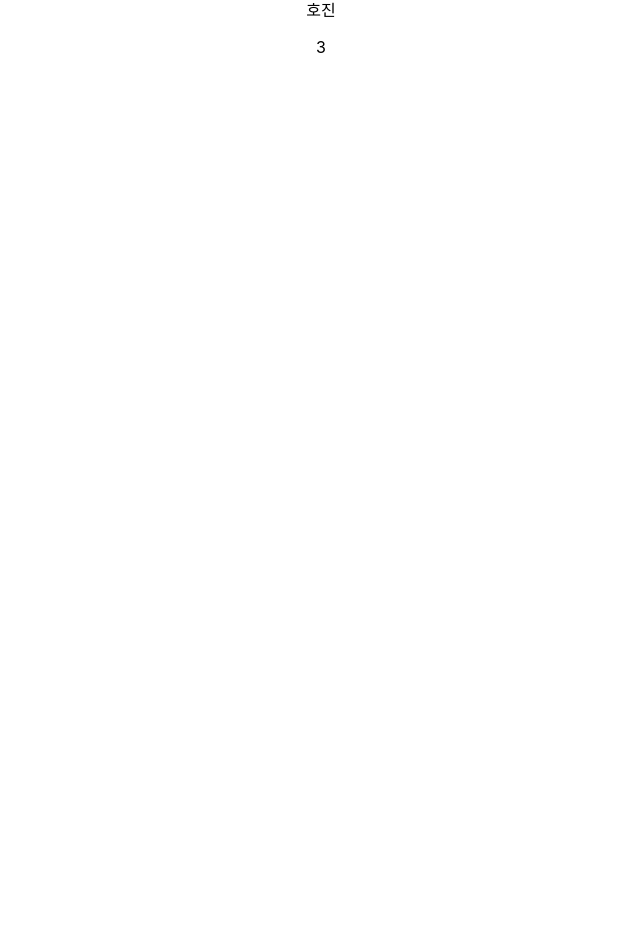
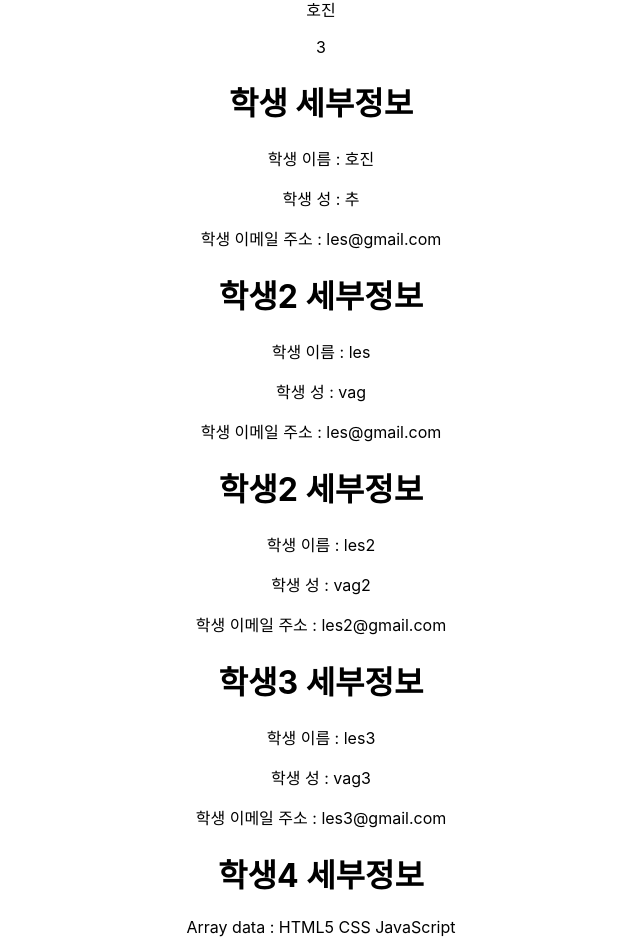
Before and after one commit to seedevk8s/react-basics, a React (Create React App) app: page / in a window 1280 px wide. Shown: the part 1031-1981 px from the top of the page, without its empty margins (319-959 px from the left). Before the commit the page ends 1104 px from the top, so only its background shows below. Built offline with nearby package versions, Linux system fonts and the light colour scheme.

Commit message:
컴포넌트에 props 적용하기

```diff
--- a/src/App.js
+++ b/src/App.js
@@ -13,8 +13,22 @@ import HelloWorld from './components/HelloWorld';
 import HelloWorld2 from './components/HelloWorld2';
 import HelloWorld3 from './components/HelloWorld3';
 import HelloWorld4 from './components/HelloWorld4';
+import Student from './components/Student';
+import Student2 from './components/Student2';
+import Student3 from './components/Student3';
+import Student4 from './components/Student4';
 
 function App() {
+
+  const skills = ['HTML5 ', 'CSS ', 'JavaScript']
+
+  const student = {
+    firstName: "les3",
+    lastName: "vag3",
+    email: "les3@gmail.com"
+  }
+
+
   return (
     <div className="App">
       <h1>Hello World KOSTA!</h1>
@@ -34,6 +48,23 @@ function App() {
       <HelloWorld2 />
       <HelloWorld3 />
       <HelloWorld4 />
+      <Student />
+      <Student2
+        firstName = "les"
+        lastName = "vag"
+        email = "les@gmail.com"
+      />
+      <Student2
+        firstName = "les2"
+        lastName = "vag2"
+        email = "les2@gmail.com"
+      />
+      <Student3
+        student = {student}
+      />
+      <Student4
+        data = {skills}
+      />
     </div>
   );
 }
--- /dev/null
+++ b/src/components/Student.js
@@ -0,0 +1,13 @@
+const Student = () => {
+
+    return (
+        <div>
+            <h1>학생 세부정보</h1>
+            <p>학생 이름 : 호진</p>
+            <p>학생 성 : 추</p>
+            <p>학생 이메일 주소 : les@gmail.com</p>
+        </div>
+    )
+}
+
+export default Student
--- /dev/null
+++ b/src/components/Student2.js
@@ -0,0 +1,13 @@
+const Student2 = (props) => {
+
+    return (
+        <div>
+            <h1>학생2 세부정보</h1>
+            <p>학생 이름 : {props.firstName}</p>
+            <p>학생 성 : {props.lastName}</p>
+            <p>학생 이메일 주소 : {props.email}</p>
+        </div>
+    )
+}
+
+export default Student2
--- /dev/null
+++ b/src/components/Student3.js
@@ -0,0 +1,13 @@
+const Student3 = (props) => {
+
+    return (
+        <div>
+            <h1>학생3 세부정보</h1>
+            <p>학생 이름 : {props.student.firstName}</p>
+            <p>학생 성 : {props.student.lastName}</p>
+            <p>학생 이메일 주소 : {props.student.email}</p>
+        </div>
+    )
+}
+
+export default Student3
--- /dev/null
+++ b/src/components/Student4.js
@@ -0,0 +1,11 @@
+const Student4 = (props) => {
+
+    return (
+        <div>
+            <h1>학생4 세부정보</h1>
+            <p> Array data : {props.data}</p>
+        </div>
+    )
+}
+
+export default Student4
```
